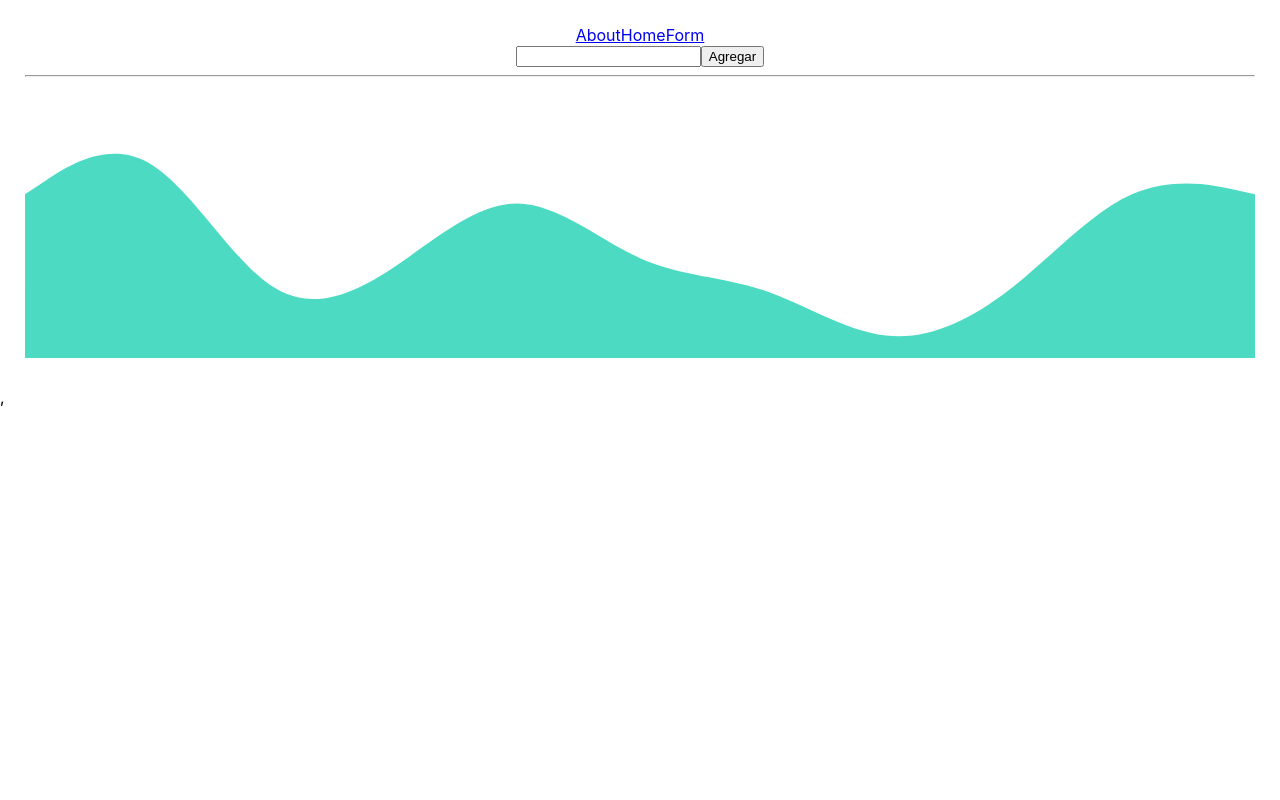
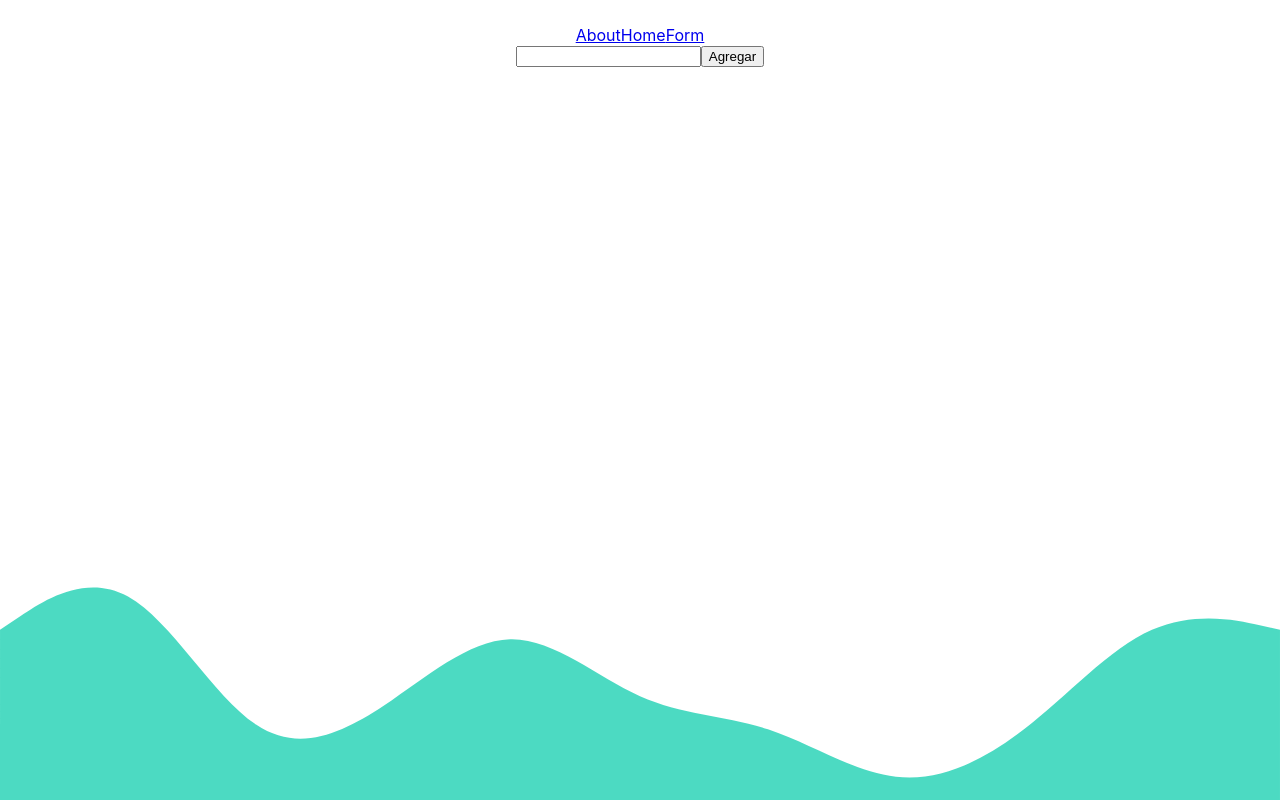
Before and after one commit to andre-ev/Dog-Api, a React (Create React App) app: page / in a window 1280 px wide. Built offline with nearby package versions, Linux system fonts and the light colour scheme.

Commit message:
add forms

```diff
--- a/src/App.css
+++ b/src/App.css
@@ -1,3 +1,14 @@
 .App {
-   text-align: center;
+  text-align: center;
+    min-height: 100vh;
 }
+
+footer {
+  position: absolute;
+  bottom: 0;
+  width: 100%;
+}
+
+footer svg {
+  display: flex;
+}
--- a/src/App.js
+++ b/src/App.js
@@ -49,8 +49,8 @@ function App () {
   };
 
   return (
-    <div className="App" style={{ padding: "25px" }}>
-
+    <div className="App" >
+      <div style={{ padding: "25px" }}>
         <Navs onSearch={onSearch}/>
         <Routes>
           <Route
@@ -61,13 +61,13 @@ function App () {
           <Route path="detail/:detailId" element={<Detail />} />
           <Route path="form" element={<Form />} />
         </Routes>
-
-      <hr />
-      <div>
+      </div>
+      <br />
+      <footer>
         <svg xmlns="http://www.w3.org/2000/svg" viewBox="0 0 1440 320">
           <path fill="#00cba9" fill-opacity="0.7" d="M0,128L24,112C48,96,96,64,144,90.7C192,117,240,203,288,234.7C336,267,384,245,432,213.3C480,181,528,139,576,138.7C624,139,672,181,720,202.7C768,224,816,224,864,240C912,256,960,288,1008,293.3C1056,299,1104,277,1152,240C1200,203,1248,149,1296,128C1344,107,1392,117,1416,122.7L1440,128L1440,320L1416,320C1392,320,1344,320,1296,320C1248,320,1200,320,1152,320C1104,320,1056,320,1008,320C960,320,912,320,864,320C816,320,768,320,720,320C672,320,624,320,576,320C528,320,480,320,432,320C384,320,336,320,288,320C240,320,192,320,144,320C96,320,48,320,24,320L0,320Z"></path>
         </svg>
-      </div>
+      </footer>
     </div>
   )
 }
--- a/src/components/Cards/Cards.module.css
+++ b/src/components/Cards/Cards.module.css
@@ -5,7 +5,6 @@
   grid-template-columns: repeat(5, 1fr);
   grid-gap: 1.5rem;
   justify-content: space-around;
-  /* background-color: lightgoldenrodyellow; */
   padding: 1rem;
   border: 1px solid yellow;
   border-radius: 1rem;
@@ -14,9 +13,6 @@
 }
 
 .contenedor button {
-  /* display: flex;
-  flex-direction: row;
-  justify-content: space-around; */
   display: inline-flex;
   border: 1px solid lightcoral;
   border-radius: 10px;
--- a/src/components/Forms/Form.jsx
+++ b/src/components/Forms/Form.jsx
@@ -3,17 +3,31 @@ import { useState } from "react";
 const Form = () => {
 
   const [form, setForm] = useState({
+    nombre: '',
     email: '',
     password: ''
   });
 
-  const [errors, setErrors] = userState('');
+  const [errors, setErrors] = useState({
+    email: '',
+    password: ''
+  });
 
   const validate = () => {
     if(/\S+@\S+\.\S+/.test(form.email)){
-      setErrors('');
+      console.log(/\S+@\S+\.\S+/.test(form.email));
     } else {
-      setErrors('El email es inválido')
+      setErrors({
+        ...errors,
+        email: 'Formato de correo inválido'
+      });
+    }
+
+    if(form.password.includes('1')) {
+      setErrors({
+        ...errors,
+        password: 'No puede ir el numero 1'
+      })
     }
   }
 
@@ -29,6 +43,8 @@ const Form = () => {
       ...form,
       [event.target.name]: event.target.value
     })
+
+    validate();
   }
 
   const handleSubmit = (event) => {
@@ -43,15 +59,20 @@ const Form = () => {
   return(
     <div>
       <form onSubmit={handleSubmit}>
-        <h1>Holi, soy el Form</h1>
+        <h1>Formulario</h1>
+        <label htmlFor="nombre">Nombre: </label>
+        <input type="text" name="nombre" value={form.nombre}
+          autoComplete="off" onChange={handleFormChange}/>
         <br />
         <label htmlFor="email">Email: </label>
         <input type="email" name="email" value={form.email}
           autoComplete="off" onChange={handleFormChange}/>
+        {errors.email !== '' ? <p>{errors.email}</p> : ''}
         <br />
         <label htmlFor="password">Password: </label>
         <input type="text" name="password" value={form.password}
           autoComplete="off" onChange={handleFormChange}/>
+        {errors.password !== '' ? <p>{errors.password}</p> : ''}
         <br />
         <button type="submit">Enviar</button>
       </form>
--- a/src/index.css
+++ b/src/index.css
@@ -5,6 +5,7 @@ body {
     sans-serif;
   -webkit-font-smoothing: antialiased;
   -moz-osx-font-smoothing: grayscale;
+  min-height: 100vh;
 }
 
 code {
--- a/src/index.js
+++ b/src/index.js
@@ -6,7 +6,7 @@ import { BrowserRouter } from "react-router-dom";
 
 ReactDOM.render(
   <BrowserRouter>
-    <App />,
+    <App />
   </BrowserRouter>,
   document.getElementById('root')
-)
+);
```
Lines whose indentation alone changed are shown as unchanged.
